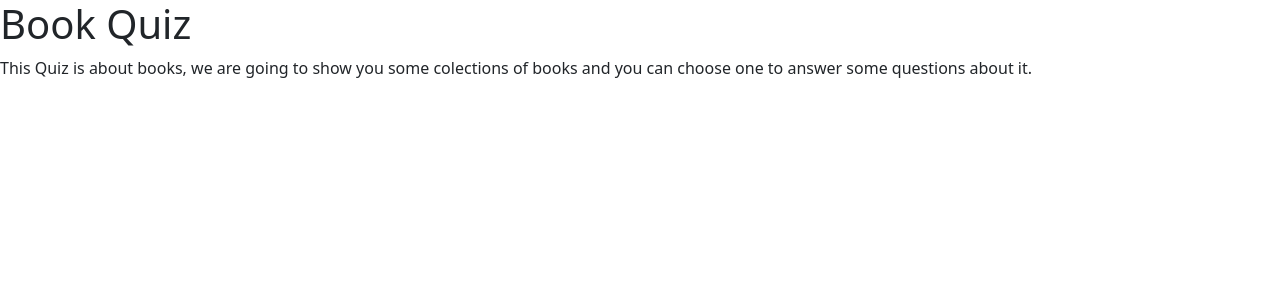
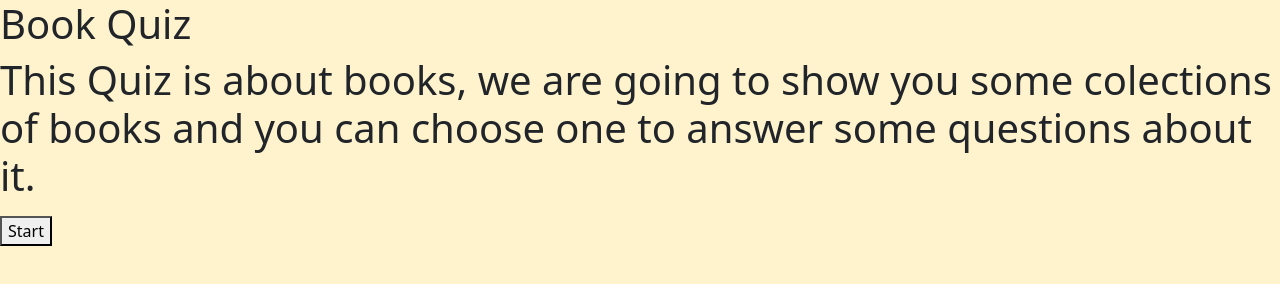
Before and after one commit to ArchiNure/book-quiz1, a plain HTML site: page index.html in a window 1280 px wide. Drawn offline with nearby package versions, Linux system fonts and the light colour scheme.

Commit message:
created quiz intoduction

```diff
--- a/index.html
+++ b/index.html
@@ -17,11 +17,13 @@
     <title>Document</title>
   </head>
 
-  <body>
+  <body class="bg-warning-subtle">
     <h1>Book Quiz</h1>
-    <p>
+    <p class="display-6" id="quiz-intro">
       This Quiz is about books, we are going to show you some colections of
       books and you can choose one to answer some questions about it.
     </p>
+    <button id="run-button">Start</button>
+    <script src="assets\js\script.js"></script>
   </body>
 </html>
```
